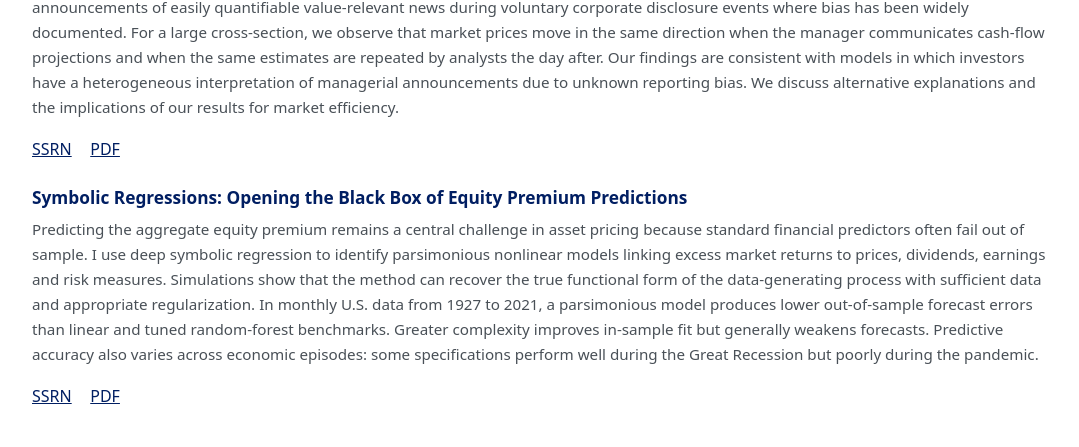
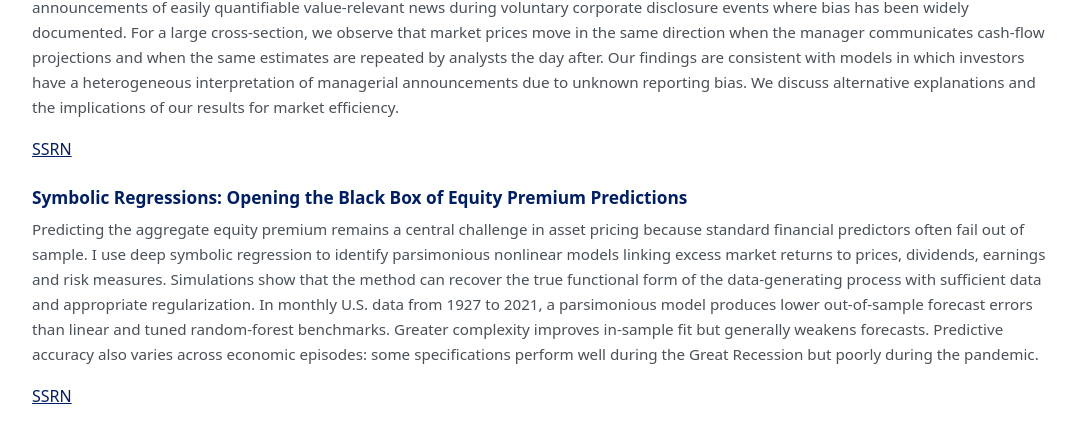
Before and after one commit to IgorK7/IgorK7.github.io, a plain HTML site: page index.html in a window 1280 px wide. Shown: the part 1215-1662 px from the top of the page, without its empty margins (100-1179 px from the left). Drawn offline with nearby package versions, Linux system fonts and the light colour scheme.

Commit message:
Research: SSRN links only for the working papers
SSRN has approved both papers, so their Drive PDF links come off.

Co-Authored-By: Claude Opus 5.5 <noreply@anthropic.com>

```diff
--- a/index.html
+++ b/index.html
@@ -111,7 +111,6 @@
       </p>
       <p class="links mb-0">
         <a href="https://papers.ssrn.com/sol3/papers.cfm?abstract_id=7692702">SSRN</a>
-        <a href="https://drive.google.com/file/d/1Gbb3AB2ImSymymbYxnuoJyMtZ-du-O0W/view?usp=sharing">PDF</a>
       </p>
     </article>
 
@@ -131,7 +130,6 @@
       </p>
       <p class="links mb-0">
         <a href="https://papers.ssrn.com/sol3/papers.cfm?abstract_id=7692280">SSRN</a>
-        <a href="https://drive.google.com/file/d/1q9P8JHRK3tGlMMIUoBQXcnGcsw87vv-F/view?usp=sharing">PDF</a>
       </p>
     </article>
 
```
